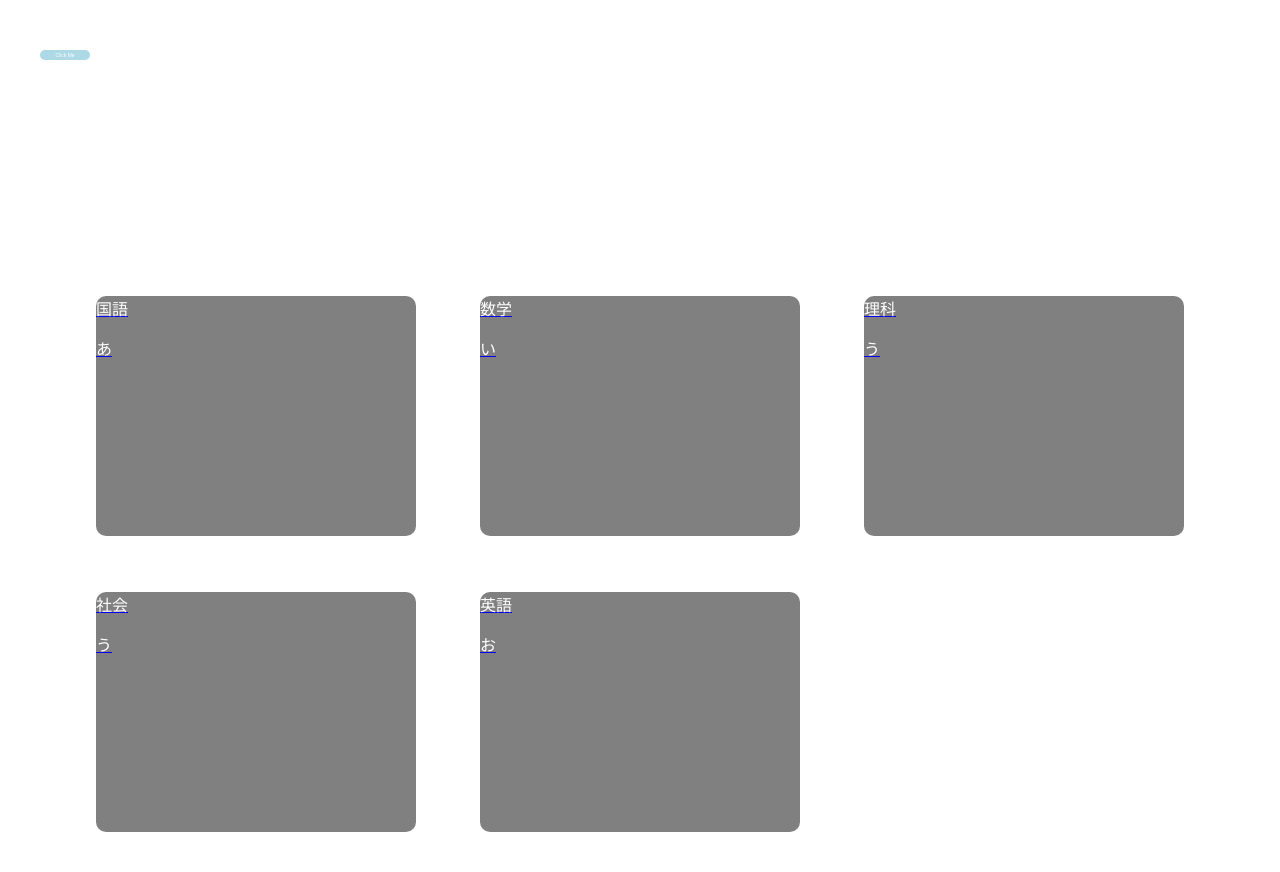
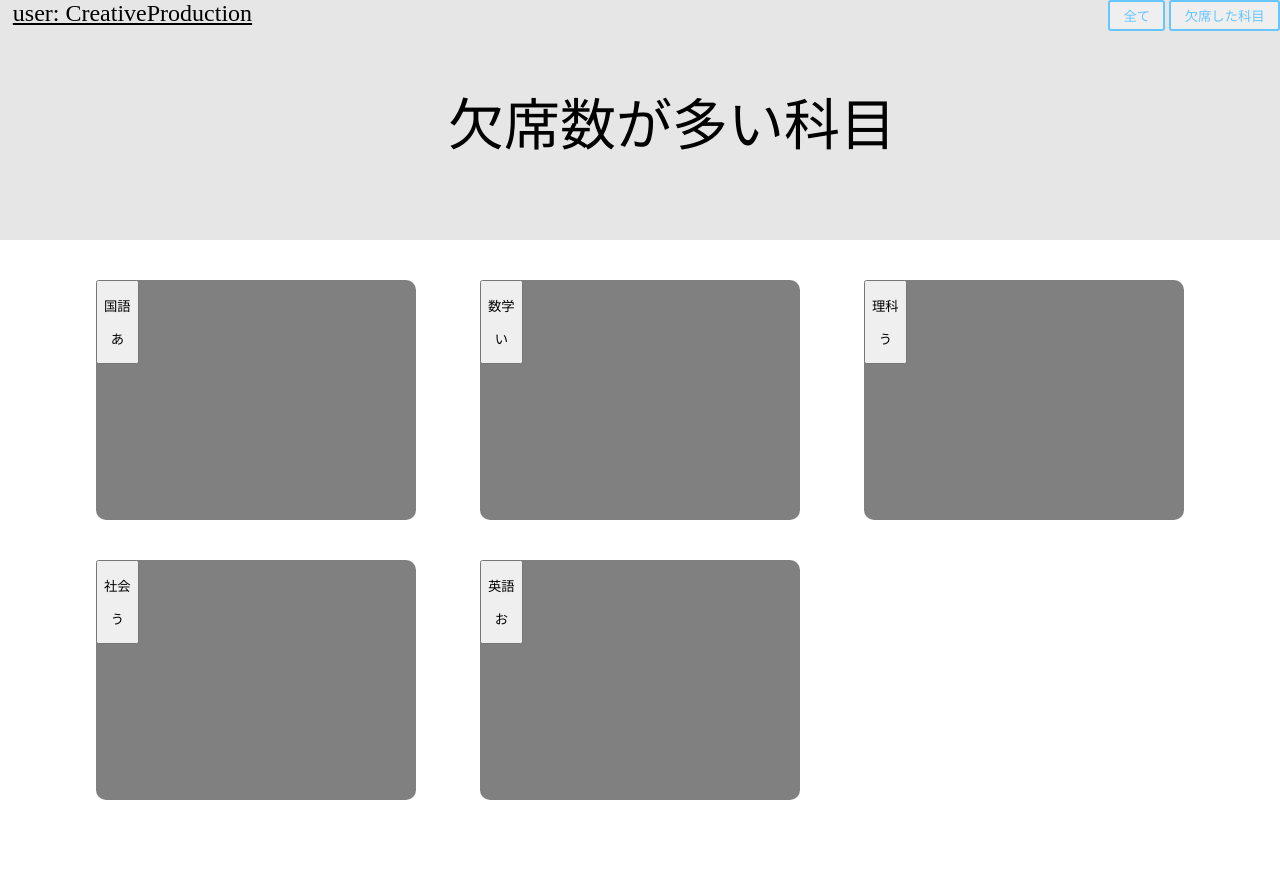
Before and after one commit to FishHart/Myroll9, a Django app: page /main/ in a window 1280 px wide. After the commit the page ends 800 px from the top, so only its background shows below. Run offline with Django 3.2, Linux system fonts and the light colour scheme.

Commit message:
モーダルウィンドウ表示のボタンを科目一覧それぞれにつけた。

```diff
--- a/myroll/static/myroll/css/myroll.css
+++ b/myroll/static/myroll/css/myroll.css
@@ -98,18 +98,18 @@ div.subject {
 
 /* モーダルウィンドウ */
 .button {
-    display: inline-block;
+    /* display: inline-block;
     background: lightblue;
     color: #fff;
     padding: 0 2em;
-    border: 0;
-    width: 50px;
+    border: 0; */
+    /* width: 50px;
     height: 10px;
     font-size: 5px;
-    border-radius: 5px;
-    position: absolute;
-    left: 40px;
-    top: 50px;
+    border-radius: 5px; */
+    position: relative;
+    /* left: 40px;
+    top: 50px; */
 }
 
 .button:hover {
@@ -121,7 +121,7 @@ div.subject {
     margin-top: 10px;
     display: none;
     /* position: fixed; */
-    position: relative;
+    position: absolute;
     z-index: 10;
     left: 0;
     top: 0;
--- a/myroll/static/myroll/js/subject.js
+++ b/myroll/static/myroll/js/subject.js
@@ -1,17 +1,38 @@
 const body = document.querySelector('html body');
-const buttonOpen = document.getElementById('modalOpen');
+// const buttonOpen = document.getElementById('modalOpen');
+const buttonOpen = document.getElementsByClassName('button');
+const subjectName = document.getElementsByClassName('subjectName');
+
 const modal = document.getElementById('easyModal');
 const buttonClose = document.getElementsByClassName('modalClose')[0];
 
 // const subject = getElementById('subject');
-// const subName = getElementById('subName');
+const subName = document.getElementById('subName');
 
 // ボタンがクリックされた時
-buttonOpen.addEventListener('click', modalOpen);
-function modalOpen() {
-    modal.style.display = 'block';
-    body.style.backgroundColor = 'black';
+// buttonOpen.addEventListener('click', modalOpen);
+// function modalOpen() {
+//     modal.style.display = 'block';
+//     body.style.backgroundColor = 'black';
+// }
+
+for(let i = 0; i < buttonOpen.length; i++) {
+    function modalOpen() {
+        modal.style.top = document.documentElement.scrollTop + 'px';
+        modal.style.display = 'block';
+        console.log(modal.style.top);
+        console.log(document.documentElement.scrollTop);
+        body.style.backgroundColor = 'black';
+        subName.innerText = subjectName[i].textContent;
+    }
+    buttonOpen[i].addEventListener('click', modalOpen);
+    // buttonOpen[i].onclick = function() {
+    //     modal.style.display = 'block';
+    //     // body.style.backgroundColor = 'black';
+    //     // subName.innerText = subjectName[i];
+    // }
 }
+
 
 // バツ印がクリックされた時
 buttonClose.addEventListener('click', modalClose);
--- a/myroll/templates/myroll/top.html
+++ b/myroll/templates/myroll/top.html
@@ -12,14 +12,14 @@
     </head>
 
     <body>
-        {% comment %} <div id="header">
+        <div id="header">
             <span class="user_name">user: CreativeProduction</span>
             <div id="head_button">
                 <button type="button" id="all">全て</button>
                 <button type="button" id="absence">欠席した科目</button>
             </div>
             <div id="warning">欠席数が多い科目</div>
-        </div> {% endcomment %}
+        </div>
 
         {% comment %} {% if user.is_authenticated %}
             ログインしている場合に表示される
@@ -46,17 +46,20 @@
 
         <div class="subject-list">
             {% for i in subjects %}
-                <a href="{% url 'myroll:subject' %}">
-                    <div class="subject">
-                        <p>{{ i.0 }}</p>
+                {% comment %} <a href="{% url 'myroll:subject' %}"> {% endcomment %}
+                <div class="subject">
+                    {% comment %} このままにするか、ボタンとpを同階層にするか {% endcomment %}
+                    <button class="button">
+                        <p class="subjectName">{{ i.0 }}</p>
                         <p>{{ i.1 }}</p>
-                    </div>
-                </a>
+                    </button>
+                </div>
+                {% comment %} </a> {% endcomment %}
             {% endfor %}
         </div>
 
         {% comment %} モーダルウィンドウ {% endcomment %}
-        <button id="modalOpen" class="button">Click Me</button>
+        {% comment %} <button id="modalOpen" class="button">Click Me</button> {% endcomment %}
         <div id="easyModal" class="modal">
             <div class="modal-content">
             <div class="modal-header">
```
